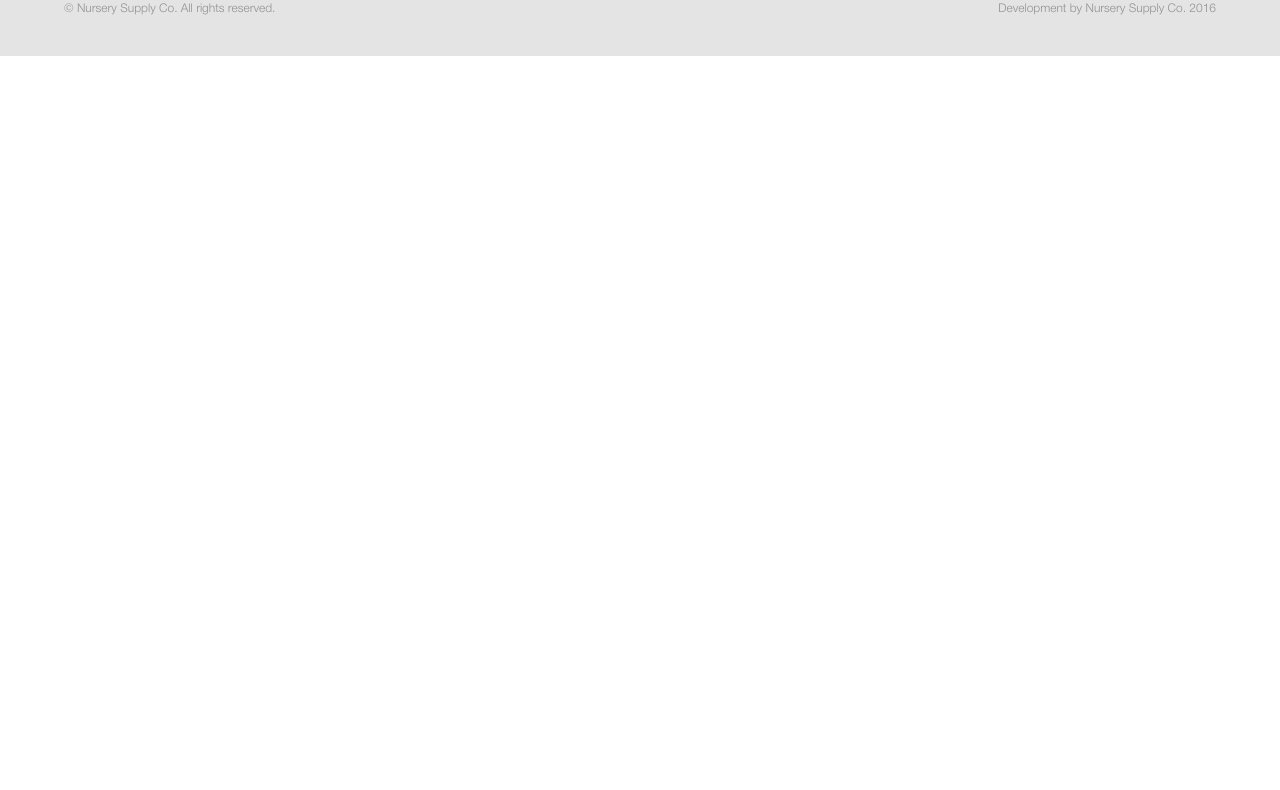
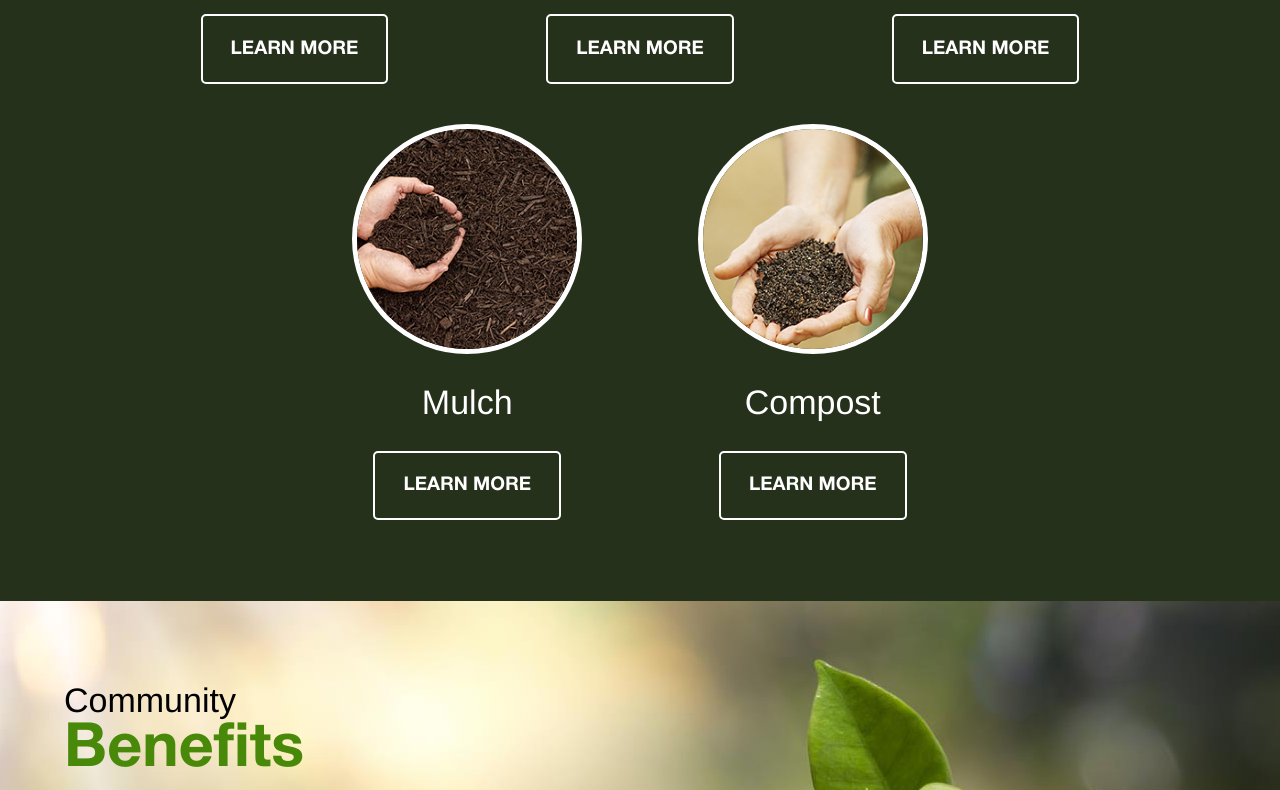
Before and after one commit to Coffalmer/nurserysupplies, a website: page app/index.html in a window 1280 px wide. Shown: the part 703-1493 px from the top of the page. Before the commit the page ends 800 px from the top, so only its background shows below. Drawn offline with Linux system fonts and the light colour scheme.

Commit message:
finish product block

```diff
--- a/app/index.html
+++ b/app/index.html
@@ -9,7 +9,33 @@
 </head>
 <body>
 
+    <div style="height: 500px; background-color: black;"></div>
 
+    <div class="product">
+        <div class="product__content">
+            <div class="product__content-item">
+                <img src="img/pottingSoil.png" alt="pottingSoil">
+                <h2>Potting Soil</h2>
+                <a href="#">Learn more</a>
+            </div>
+            <div class="product__content-item">
+                <img src="img/peatMoss.png" alt="peatMoss">
+                <h2>Peat Moss</h2>
+                <a href="#">Learn more</a></div>
+            <div class="product__content-item">
+                <img src="img/fertilizers.png" alt="fertilizers">
+                <h2>Fertilizers</h2>
+                <a href="#">Learn more</a></div>
+            <div class="product__content-item">
+                <img src="img/mulch.png" alt="mulch">
+                <h2>Mulch</h2>
+                <a href="#">Learn more</a></div>
+            <div class="product__content-item">
+                <img src="img/compost.png" alt="compost">
+                <h2>Compost</h2>
+                <a href="#">Learn more</a></div>
+        </div>
+    </div>
 
     <div class="benefits">
         <div class="benefits__content">
@@ -30,7 +56,6 @@
             </ul>
         </div>
     </div>
-
     <footer class="footer">
         <div class="footer__content">
             <p>© Nursery Supply Co. All rights reserved.</p>
--- a/app/sass/_benefits.sass
+++ b/app/sass/_benefits.sass
@@ -24,14 +24,16 @@
             padding: 30px 0
 
         a
+            display:inline-block
             color: $headerColor
             border: 2px solid $headerColor
             border-radius: 5px
-            padding: 1.429em 3.214rem
-            transition: border-color 0.3s
+            padding: 1em 3.214rem
+            transition: all 0.3s
 
         a:hover
-            border-color: $lineColor
+            border-color: $backgroundColor
+            color: $backgroundColor
 
         @media screen and (max-width: 500px)
             text-align: left
--- a/app/sass/_color.sass
+++ b/app/sass/_color.sass
@@ -1,6 +1,7 @@
 $buttonsColor: #8dc705 // Green color for buttons
 $headerColor: #48890a // Green color for Headers
 $lineColor: #7da83c // Green color for bottom line
+$backgroundColor: #26311c // Background color
 
 $orangeColor: #e46107 // Orange color
 $whiteColor: #ffffff // White color
--- /dev/null
+++ b/app/sass/_product.sass
@@ -0,0 +1,57 @@
+.product
+    width: 100%
+    max-height: 800px
+    background-color: $backgroundColor
+    border-top: 4px solid $orangeColor
+
+    &__content
+        display: flex
+        flex-direction: row
+        flex-wrap: wrap
+        justify-content: center
+        padding: 0 5%
+        position: relative
+        top: -114px
+
+        &-item
+            width: 30%
+            display: flex
+            flex-direction: column
+            flex-wrap: nowrap
+            justify-content: center
+            align-items: center
+            margin-bottom: 40px
+
+
+            img
+                width: 220px
+                height: 220px
+                border: 5px solid $whiteColor
+                border-radius: 50%
+                object-fit: cover
+
+            h2
+                color: $whiteColor
+
+            a
+                color: $whiteColor
+                border: 2px solid $whiteColor
+                border-radius: 5px
+                padding: 0.4rem 2rem
+                transition: all 0.3s
+
+            a:hover
+                border-color: $lineColor
+                color: $lineColor
+
+            @media screen and (max-width: 900px)
+                width: 45%
+
+            @media screen and (max-width: 640px)
+                width: 90%
+
+    @media screen and (max-width: 900px)
+        max-height: 1200px
+
+    @media screen and (max-width: 640px)
+        max-height: 2100px
--- a/app/sass/_rules.sass
+++ b/app/sass/_rules.sass
@@ -15,3 +15,9 @@ a
     font-weight: bold
     text-transform: uppercase
     text-decoration: none
+
+h2
+    font-size: 2.429em
+    line-height: 2.857em
+    font-weight: lighter
+    margin: 0
--- a/app/sass/main.sass
+++ b/app/sass/main.sass
@@ -3,6 +3,7 @@
 @import "fonts"
 @import "color"
 
+@import "product"
 @import "benefits"
 @import "bottomMenu"
 @import "footer"
```
Also changed, not shown: app/css/main.css, app/css/main.min.css, app/img/compost.png (renamed from app/img/Compost.png).
